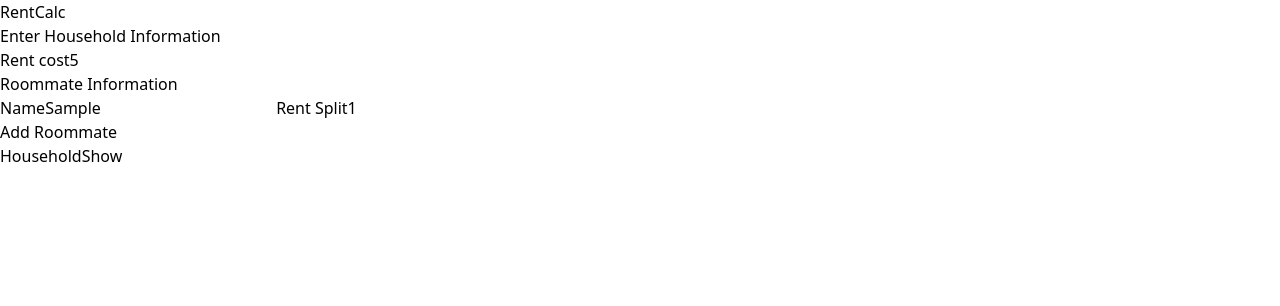
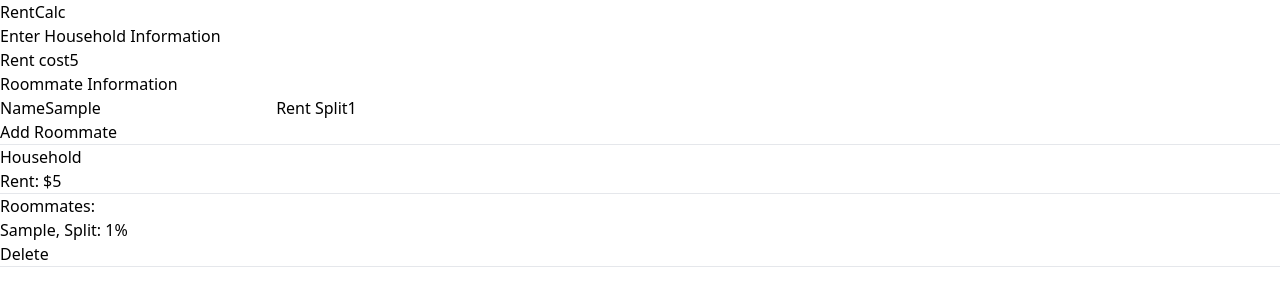
Before and after one commit to brianslab/rentcalc, a Next.js app: page / in a window 1280 px wide. Both pictures are taken after typing "5", "Sample" into the empty fields and a click on the button "Add Roommate". Shown: the top 306 px of the page. Built offline with nearby package versions, Linux system fonts and the light colour scheme.

Commit message:
render list of roommates

```diff
--- a/components/HouseholdShow.tsx
+++ b/components/HouseholdShow.tsx
@@ -1,14 +1,36 @@
 import { useSelector } from 'react-redux';
-import { Roommate, RootState } from '../store/types';
+import { Household, Roommate, RootState } from '../store/types';
 
 function HouseholdShow() {
-  const roommates = useSelector<RootState, Roommate[]>((state) => {
-    return state.household.roommates;
+  const household = useSelector<RootState, Household>((state) => {
+    return state.household;
+  });
+  const roommates = household.roommates;
+
+  const handleRoommateDelete = (roommate: Roommate) => {};
+
+  const renderedRoommates = roommates.map((roommate) => {
+    return (
+      <div key={roommate.name}>
+        <p>
+          {roommate.name}, Split: {roommate.rentSplit}%
+        </p>
+        <button onClick={() => handleRoommateDelete}>Delete</button>
+      </div>
+    );
   });
 
-  console.log(roommates);
-
-  return <div>HouseholdShow</div>;
+  return (
+    <div>
+      <hr />
+      <p>Household</p>
+      <p>Rent: ${household.rent}</p>
+      <hr />
+      <p>Roommates:</p>
+      {renderedRoommates}
+      <hr />
+    </div>
+  );
 }
 
 export default HouseholdShow;
--- a/store/slices/householdSlice.ts
+++ b/store/slices/householdSlice.ts
@@ -1,7 +1,8 @@
-import { createSlice, PayloadAction } from '@reduxjs/toolkit';
+import { createSlice, nanoid, PayloadAction } from '@reduxjs/toolkit';
 import { Roommate, Household } from '../types';
 
-interface AddRoommateAction extends PayloadAction<Roommate> {}
+type AddRoommateActionType = Omit<Roommate, 'id'>;
+interface AddRoommateAction extends PayloadAction<AddRoommateActionType> {}
 
 const initialState: Household = {
   rent: 0,
@@ -17,6 +18,7 @@ const householdSlice = createSlice({
     },
     addRoommate(state, action: AddRoommateAction) {
       state.roommates.push({
+        id: nanoid(),
         name: action.payload.name,
         rentSplit: action.payload.rentSplit,
         owes: action.payload.owes,
--- a/store/types.ts
+++ b/store/types.ts
@@ -1,4 +1,5 @@
 export interface Roommate {
+  id: string;
   name: string;
   rentSplit: number;
   owes: Record<string, number>;
```
